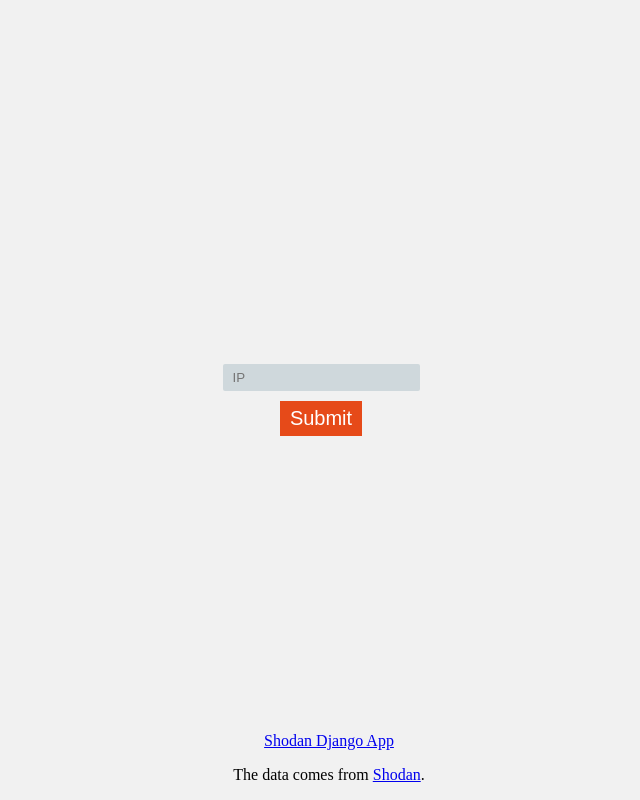
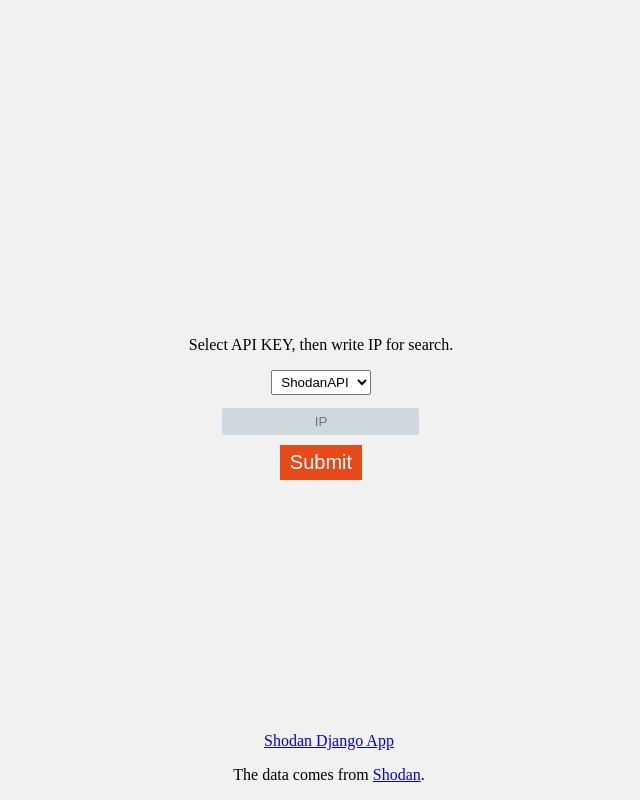
Before and after one commit to JulianKorgol/django-shodan, a Django app: page / in a window 1280 px wide. Shown: the whole page, without its empty margins (319-959 px from the left). Run offline with Django 4.2, Linux system fonts and the light colour scheme; data comes from the database, SQL or seed files in the repository; both versions use the stored data as it was before the commit; parts of the project's set-up code (start-up, migrations or seed data) failed here and were passed over.

Commit message:
fronted 2.0 and api searching init

```diff
--- a/DjangoShodanAPP/ShodanAPP/models.py
+++ b/DjangoShodanAPP/ShodanAPP/models.py
@@ -1,7 +1,8 @@
 from django.db import models
 
 class Configuration(models.Model):
+    ShodanAPIName = models.CharField(max_length=30, default='ShodanAPIKey')
     ShodanAPIKey = models.CharField(max_length=100)
 
     def __str__(self):
-        return self.ShodanAPIKey
+        return self.ShodanAPIName
--- /dev/null
+++ b/DjangoShodanAPP/ShodanAPP/shodanAPIKey.py
@@ -0,0 +1,9 @@
+from .models import Configuration
+
+def ShodanApiKey(name):
+    ApiKey = Configuration.objects.get(ShodanAPIName=name)
+    return ApiKey.ShodanAPIKey
+
+def ShodanApiNames():
+    answer = Configuration.objects.values_list('ShodanAPIName', flat=True)
+    return answer
--- a/DjangoShodanAPP/ShodanAPP/templates/shodanapp/index.html
+++ b/DjangoShodanAPP/ShodanAPP/templates/shodanapp/index.html
@@ -8,12 +8,27 @@
 </head>
 <body>
     <div class="header">
+        {% if shodanApiKeysNames %}
         <div class="sendingForm">
             <form id="IP_form" method="post">
-                <input type="text" id="IP_input" placeholder="IP">
+                {% csrf_token %}
+                <p>Select API KEY, then write IP for search.</p>
+                <select name="APIKey" id="APIKey" style="display: flex; margin: 0 auto 5%; padding: 3px 5px; text-align: center">
+                    {% for key in shodanApiKeysNames %}
+                    <option value="{{ key }}">{{ key }}</option>
+                    {% endfor %}
+                </select>
+                <div style="text-align: center">
+                    <input name="IP_input" type="text" id="IP_input" placeholder="IP" style="text-align: center;">
+                </div>
             </form>
             <button type="submit" form="IP_form">Submit</button>
         </div>
+        {% else %}
+        <div class="noKeys">
+            <p>There are no API keys in the database. Please add one.</p>
+            <a href="./admin">Add API key</a>
+        {% endif %}
     </div>
     <div class="footer">
         <a href="https://github.com/JulianKorgol/django-shodan" target="_blank">Shodan Django App</a>
--- a/DjangoShodanAPP/ShodanAPP/views.py
+++ b/DjangoShodanAPP/ShodanAPP/views.py
@@ -1,5 +1,25 @@
 from django.shortcuts import render
 from django.http import HttpResponse
+from .shodanAPIKey import ShodanApiNames
+from .shodan import ShodanSearch
 
 def index(request):
-    return render(request, 'shodanapp/index.html')
+    if request.method == 'GET':
+        shodanApiKeysNames = ShodanApiNames()
+        return render(request, 'shodanapp/index.html', {'shodanApiKeysNames': shodanApiKeysNames})
+    elif request.method == 'POST':
+        shodanApiKeyName = request.POST.get('APIKey')
+        shodanQuery = request.POST.get('IP_input')
+
+        # Checking Shodan API Key Name is in the database
+        shodanApiKeysNames = ShodanApiNames()
+        if shodanApiKeyName not in shodanApiKeysNames:
+            return HttpResponse('API Key not found')
+
+        # Run Shodan Search
+        shodanAnswer = ShodanSearch(shodanApiKeyName, shodanQuery, 'ip')
+        print(shodanAnswer)
+        # Operate on data - TODO
+
+
+        return HttpResponse('POST request')
--- a/DjangoShodanAPP/admin credentials.txt
+++ /dev/null
@@ -1,3 +0,0 @@
-login: admin
-email:  admin@example.com
-hasło: %j~2Av`2bzVaDSQ47eK3
--- /dev/null
+++ b/init.txt
@@ -0,0 +1,4 @@
+To init app:
+python manage.py makemigrations
+python manage.py migrate
+python manage.py createsuperuser
```
Also changed, not shown: DjangoShodanAPP/ShodanAPP/shodan.py (added, +11 -0 lines), DjangoShodanAPP/ShodanAPP/migrations/0002_configuration_shodanapiname.py (added), DjangoShodanAPP/ShodanAPP/migrations/0003_alter_configuration_shodanapiname.py (added), DjangoShodanAPP/db.sqlite3 (deleted), 1 other file.
